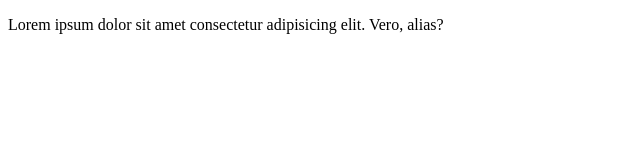
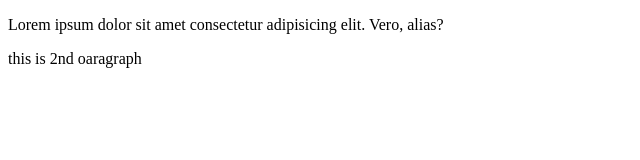
Before and after one commit to atul-parihar/git-example-project, a plain HTML site: page index.html in a window 1280 px wide. Shown: the whole page, without its empty margins (0-640 px from the left). Drawn offline with Linux system fonts and the light colour scheme.

Commit message:
added 2nd para and a new file

```diff
--- a/index.html
+++ b/index.html
@@ -7,5 +7,6 @@
 </head>
 <body>
     <p>Lorem ipsum dolor sit amet consectetur adipisicing elit. Vero, alias?</p>
+    <p>this is 2nd oaragraph</p>
 </body>
 </html>
```
Also changed, not shown: page2.html (added, +1 -0 lines).
